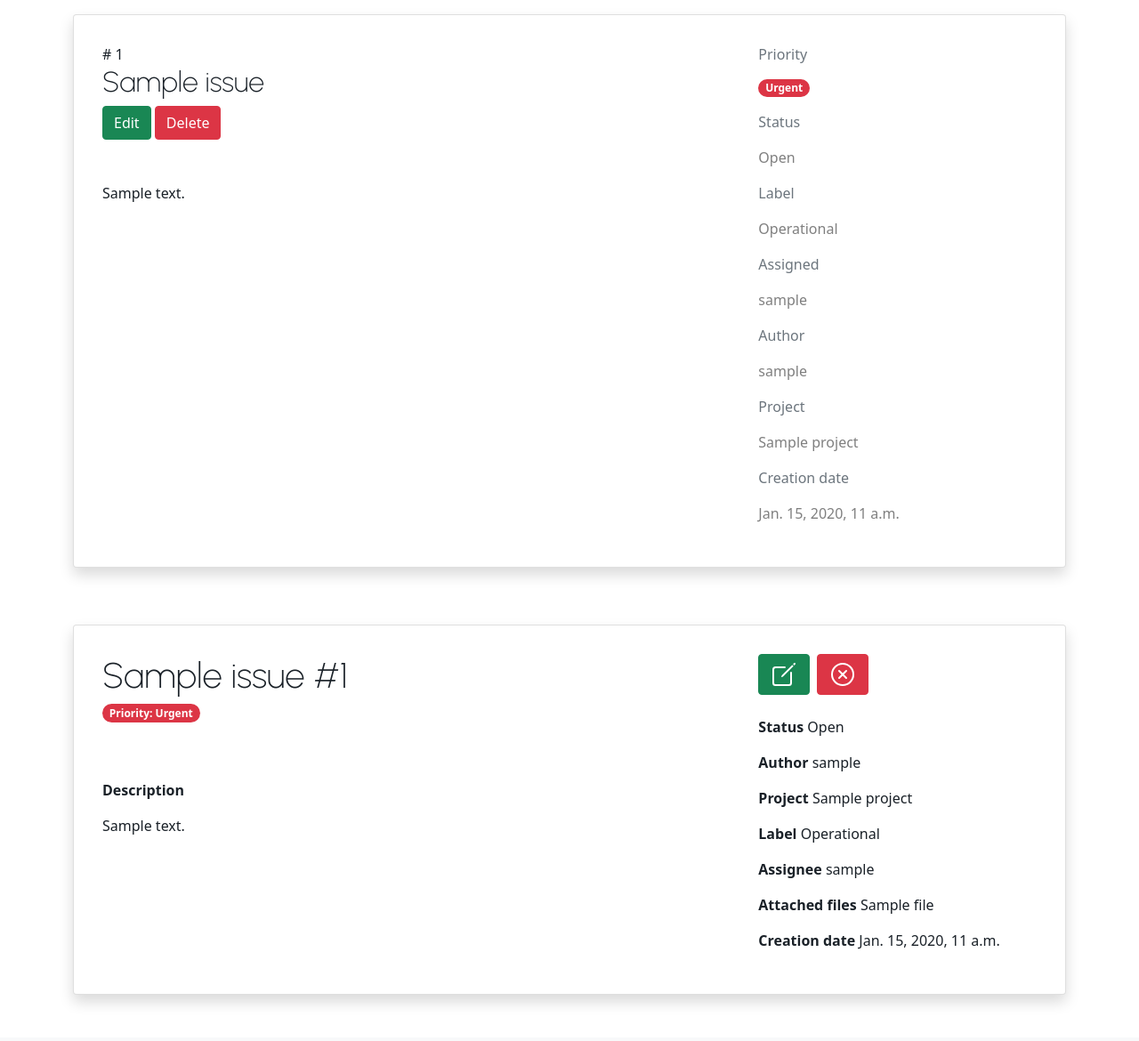
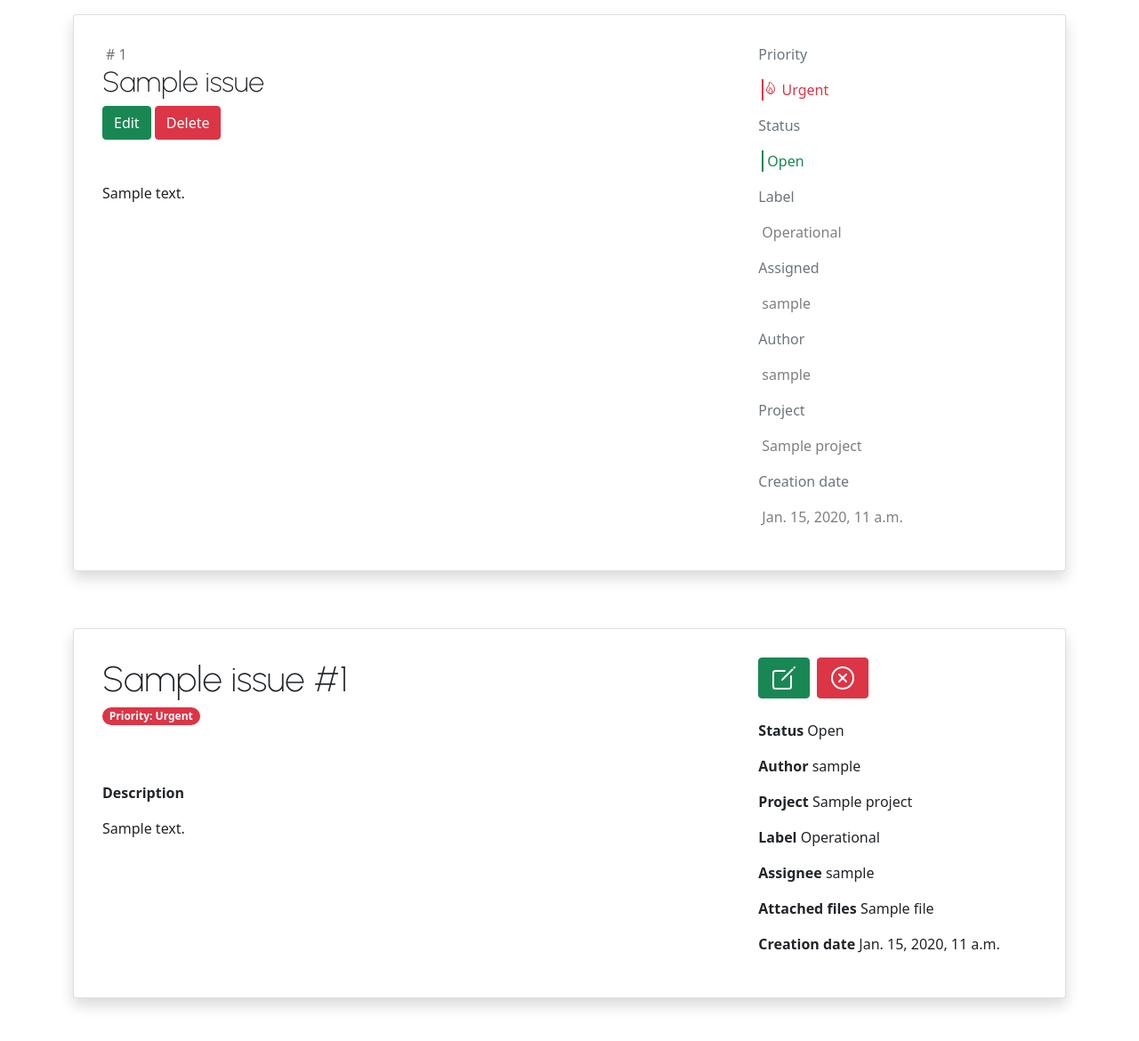
Before and after one commit to renataberoli/bug_catcher, a Django app: page /issue/1/ in a window 1280 px wide. Shown: the part 56-1226 px from the top of the page at 89% size. Before the commit the page ends 1183 px from the top, so only its background shows below. Run offline with Django 3.2, Linux system fonts and the light colour scheme; tables that the repository leaves empty hold one stand-in row (values such as "Sample post").

Commit message:
improving ui

```diff
--- a/app/static/css/app.css
+++ b/app/static/css/app.css
@@ -8,7 +8,6 @@ h4 {
 }
 body{
     font-family: 'Work Sans', sans-serif @400;
-    color: #1a2128;
 }
 .logo{
     font-family: 'Major Mono Display', sans-serif;
--- a/app/templates/issue/issue_detail.html
+++ b/app/templates/issue/issue_detail.html
@@ -7,7 +7,7 @@
                     <div class="row">
                         <div class="col-lg-8">
                             <div class="card-body">
-                                <span class=""># {{ issue.id }}</span>
+                                <span class="text-secondary p-1 rounded"># {{issue.id }}</span>
                                 <h2>{{ issue.title }}</h2>
                                 <button class="btn btn-success">Edit</button>
                                 <button class="btn btn-danger">Delete</button>
@@ -17,29 +17,55 @@
                         <div class="col-lg-4">
                             <div class="card-body">
                                 <p class="text-secondary">Priority</p>
-                                <div>
+                                <div class="ps-1">
                                     {% if issue.priority == "1" %}
-                                        <p class="badge rounded-pill bg-danger">{{ issue.get_priority_display }}</p>
+                                        <p class="border-start border-2 border-danger text-danger"><ion-icon
+                                                name="flame-outline"></ion-icon>
+                                            {{ issue.get_priority_display }}</p>
                                     {% elif issue.priority == "2" %}
-                                        <p class="badge rounded-pill bg-warning text-dark">{{ issue.get_priority_display }}</p>
+                                        <p class="border-start border-2 border-warning text-warning"><ion-icon
+                                                name="trending-up-outline"></ion-icon>
+                                            {{ issue.get_priority_display }}</p>
                                     {% elif issue.priority == "3" %}
-                                        <p class="badge rounded-pill bg-primary">{{ issue.get_priority_display }}</p>
+                                        <p class="border-start border-2 border-primary text-primary"><ion-icon
+                                                name="trending-down-outline"></ion-icon>
+                                            {{ issue.get_priority_display }}</p>
                                     {% else %}
-                                        <p class="badge rounded-pill bg-success">{{ issue.get_priority_display }}</p>
+                                        <p class="border-start border-2 border-success text-success"><ion-icon
+                                                name="arrow-down-outline"></ion-icon>
+                                            {{ issue.get_priority_display }}</p>
                                     {% endif %}
                                 </div>
                                 <p class="text-secondary">Status</p>
-                                <p class="text-black-50 ">{{ issue.get_status_display }}</p>
+                                <div class="ps-1">
+                                    {% if issue.status == "open" %}
+                                        <p class="border-start border-2 border-success text-success ps-1">
+                                            {{ issue.get_status_display }}</p>
+                                    {% elif issue.status == "closed" %}
+                                        <p class="border-start border-2 border-warning text-warning ps-1">{{
+                                            issue.get_status_display }}</p>
+                                    {% else %}
+                                        <p class="border-start border-2 border-primary text-primary ps-1">{{
+                                            issue.get_status_display }}</p>
+                                    {% endif %}
+                                </div>
                                 <p class="text-secondary">Label</p>
-                                <p class="text-black-50">{{ issue.get_label_display }}</p>
+                                <p class="text-black-50 ps-1">
+                                    {{ issue.get_label_display }}</p>
+                                <img src="" class="rounded-circle">
                                 <p class="text-secondary">Assigned</p>
-                                <p class="text-black-50">{{ issue.assignee }}</p>
+                                <p class="text-black-50 ps-1">
+                                    {{ issue.assignee }}</p>
+                                <img src="" class="rounded-circle">
                                 <p class="text-secondary">Author</p>
-                                <p class="text-black-50">{{ issue.author }}</p>
+                                <p class="text-black-50 ps-1">
+                                    {{ issue.author }}</p>
                                 <p class="text-secondary">Project</p>
-                                <p class="text-black-50">{{ issue.project }}</p>
+                                <p class="text-black-50 ps-1">
+                                    {{ issue.project }}</p>
                                 <p class="text-secondary">Creation date</p>
-                                <p class="text-black-50">{{ issue.creation_date }}</p>
+                                <p class="text-black-50 ps-1">
+                                    {{ issue.creation_date }}</p>
                             </div>
                         </div>
                     </div>
```
Also changed, not shown: app/static/img/logo.png (deleted).
